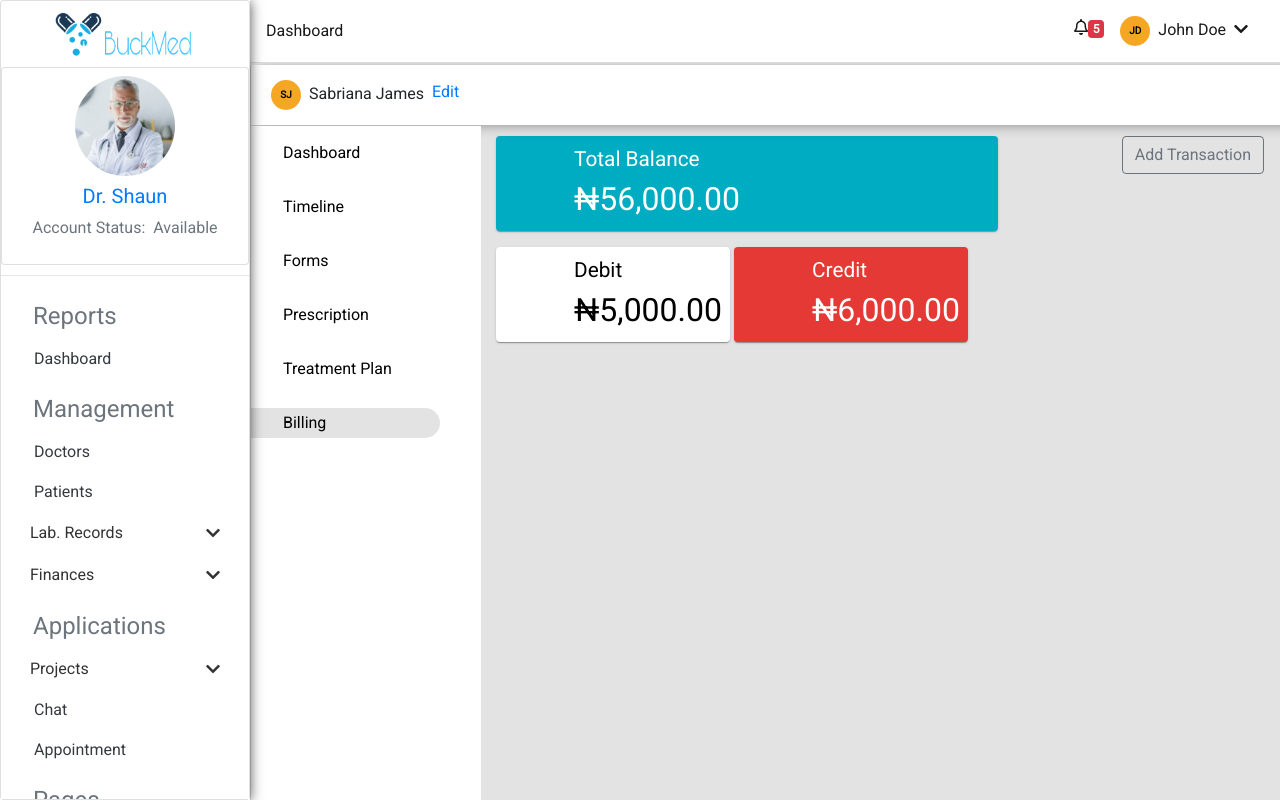
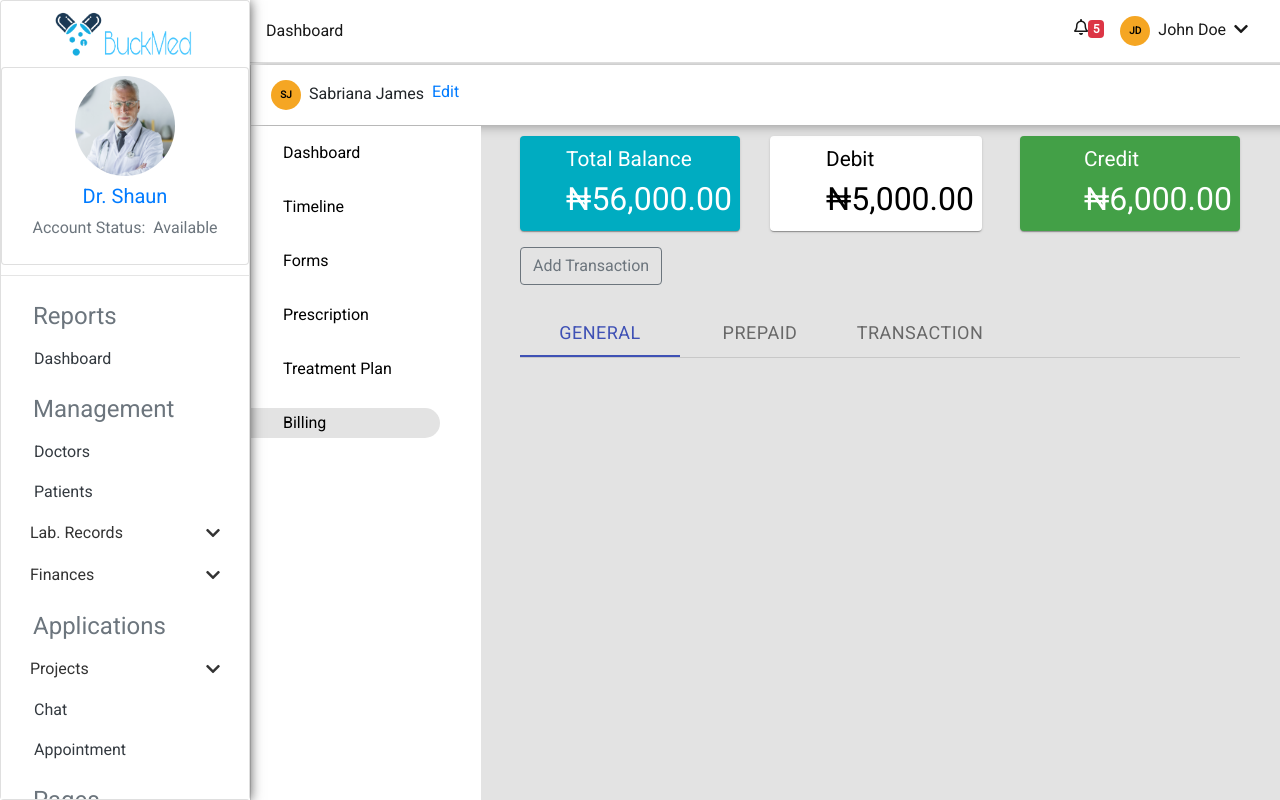
Before and after one commit to sadewole/BuckMed, a React (Create React App) app: page /doctor/management/patients/1/billing in a window 1280 px wide. Built offline with nearby package versions, Linux system fonts and the light colour scheme; no server answers.

Commit message:
header and billing tab

```diff
--- a/src/pages/doctorBoard/Patient/PatientDetails/Patials/Billing.js
+++ b/src/pages/doctorBoard/Patient/PatientDetails/Patials/Billing.js
@@ -1,11 +1,57 @@
-import React from 'react';
+import React, { useState } from 'react';
 import Header from './Billings/Header';
+import {
+  Box,
+  Container,
+  Divider,
+  Tab,
+  Tabs,
+  makeStyles,
+} from '@material-ui/core';
+import General from './Billings/General';
+
+const useStyles = makeStyles((theme) => ({
+  root: {
+    backgroundColor: theme.palette.background.dark,
+    minHeight: '100%',
+    paddingTop: theme.spacing(3),
+    paddingBottom: theme.spacing(3),
+  },
+}));
 
 const Billing = () => {
+  const [currentTab, setCurrentTab] = useState('general');
+
+  const tabs = [
+    { value: 'general', label: 'General' },
+    { value: 'prepaid', label: 'Prepaid' },
+    { value: 'transaction', label: 'Transaction' },
+  ];
+
+  const handleTabsChange = (event, value) => {
+    setCurrentTab(value);
+  };
+
   return (
-    <div>
+    <Container maxWidth='lg'>
       <Header />
-    </div>
+      <Box mt={3}>
+        <Tabs
+          onChange={handleTabsChange}
+          scrollButtons='auto'
+          value={currentTab}
+          variant='scrollable'
+          indicatorColor='primary'
+          textColor='primary'
+        >
+          {tabs.map((tab) => (
+            <Tab key={tab.value} label={tab.label} value={tab.value} />
+          ))}
+        </Tabs>
+      </Box>
+      <Divider />
+      <Box mt={3}>{currentTab === 'general' && <General />}</Box>
+    </Container>
   );
 };
 
--- /dev/null
+++ b/src/pages/doctorBoard/Patient/PatientDetails/Patials/Billings/General.js
@@ -0,0 +1,10 @@
+import React from 'react';
+import PropTypes from 'prop-types';
+
+const General = (props) => {
+  return <div></div>;
+};
+
+General.propTypes = {};
+
+export default General;
--- a/src/pages/doctorBoard/Patient/PatientDetails/Patials/Billings/Header.js
+++ b/src/pages/doctorBoard/Patient/PatientDetails/Patials/Billings/Header.js
@@ -22,7 +22,7 @@ const useStyles = makeStyles({
     color: '#000 !important',
   },
   color3: {
-    background: colors.red['600'],
+    background: colors.green['600'],
   },
   currency: {
     display: 'block',
@@ -36,7 +36,9 @@ const Header = (props) => {
   return (
     <div className={classes.root}>
       <Row>
-        <Col item md={8} xs={8}>
+        <Col item md={12} xs={8}>
+          <Row>
+            <Col lg='4' md='12'>
               <Card
                 color='primary'
                 className={`d-flex justify-content-between info-box text-white ${classes.color1}`}
@@ -45,16 +47,20 @@ const Header = (props) => {
                   <Icon icon={GemIcon} />
                 </span>
                 <div className='flex-grow-1'>
-              <span className={`d-block ${classes.bText}`}>Total Balance</span>
+                  <span className={`d-block ${classes.bText}`}>
+                    Total Balance
+                  </span>
                   <span className={classes.currency}>
                     {currencyFormatter(56000)}
                   </span>
                 </div>
               </Card>
-          <div className='d-flex'>
+            </Col>
+            <Col lg='4' md='6'>
+              {' '}
               <Card
                 color='primary'
-              className={`d-flex justify-content-between info-box text-white mr-1 ${classes.color2}`}
+                className={`d-flex justify-content-between info-box text-white mr-2 ${classes.color2}`}
               >
                 <span className='info-box-icon'>
                   <Icon icon={CoinsIcon} />
@@ -66,6 +72,9 @@ const Header = (props) => {
                   </span>
                 </div>
               </Card>
+            </Col>
+            <Col lg='4' md='6'>
+              {' '}
               <Card
                 color='primary'
                 className={`d-flex justify-content-between info-box text-white ${classes.color3}`}
@@ -80,9 +89,10 @@ const Header = (props) => {
                   </span>
                 </div>
               </Card>
-          </div>
             </Col>
-        <Col item md={4} xs={4} className='text-right'>
+          </Row>
+        </Col>
+        <Col item md={4} xs={4} className='text-'>
           <Button variant='outline-secondary'>
             <InlineIcon icon={PlusCircleIcon} className='mr-1' />
             Add Transaction
--- a/src/static/style/App.css
+++ b/src/static/style/App.css
@@ -12,6 +12,10 @@ body {
 }
 
 /* miseac */
+.MuiTab-root {
+  font-size: large !important;
+}
+
 .btn-link:hover,
 .btn-link:focus {
   text-decoration: none !important;
```
Lines whose indentation alone changed are shown as unchanged.
